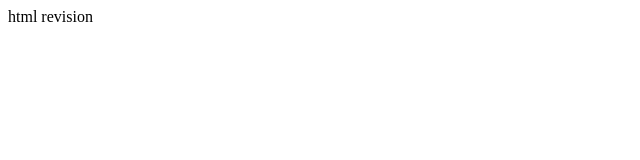
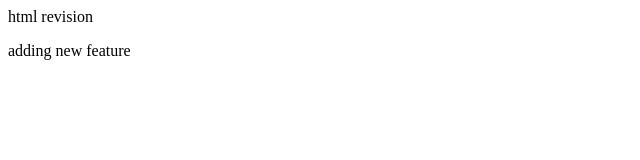
Before and after one commit to DhyeyPz/localrepo, a plain HTML site: page index.html in a window 1280 px wide. Shown: the whole page, without its empty margins (0-640 px from the left). Drawn offline with Linux system fonts and the light colour scheme.

Commit message:
add new feature

```diff
--- a/index.html
+++ b/index.html
@@ -1,3 +1,6 @@
 <p>
     html revision
 </p>
+<p>
+    adding new feature
+</p>
```
